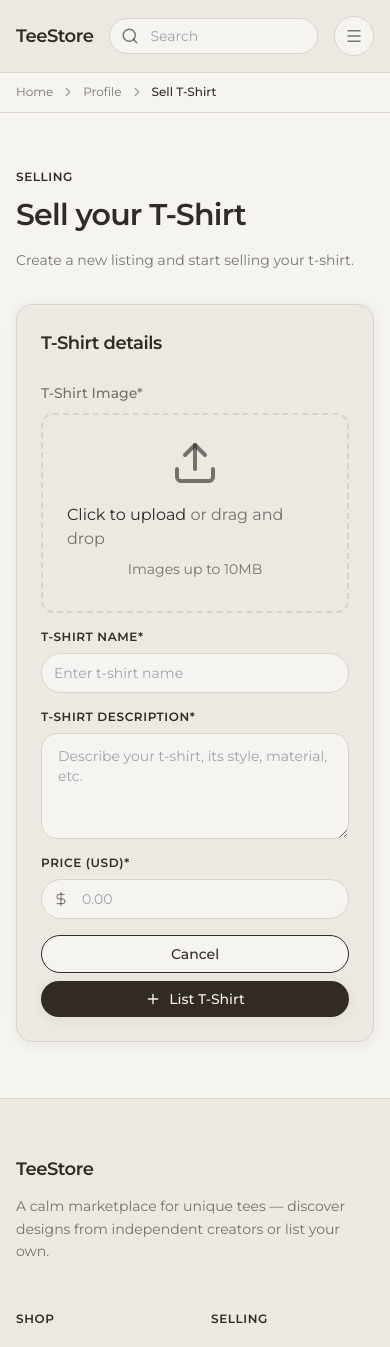
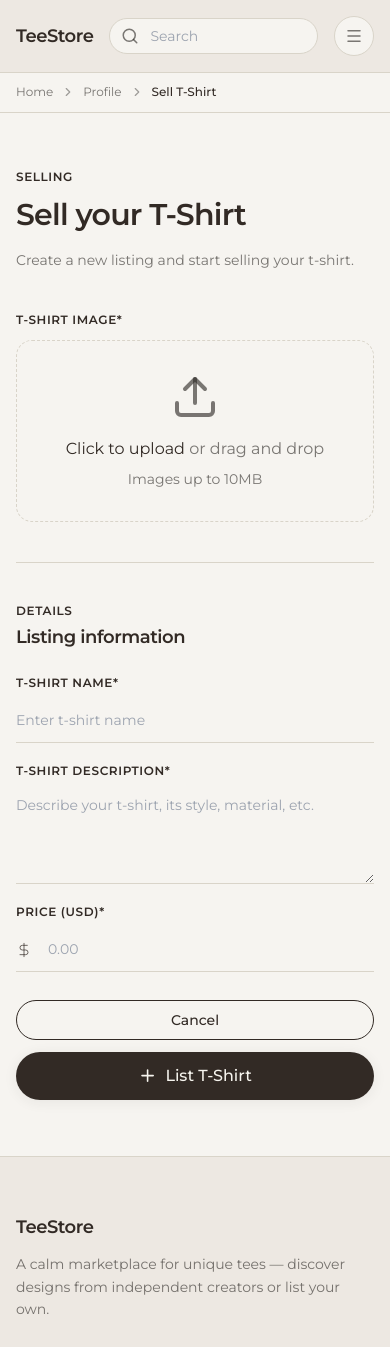
Before and after one commit to MartiiPartii/tee-store, a Next.js app: page /profile/sell-tshirt in a window 390 px wide. Shown: the top 1347 px of the page. Built offline with nearby package versions, Linux system fonts and the light colour scheme; no server answers.

Commit message:
Redesign all forms

```diff
--- a/app/(full-layout)/(profile)/profile/sell-tshirt/page.tsx
+++ b/app/(full-layout)/(profile)/profile/sell-tshirt/page.tsx
@@ -1,6 +1,5 @@
 import SectionContainer from "@/app/components/SectionContainer"
 import ShirtForm from "@/app/components/ShirtForm"
-import { Card } from "@/components/ui/card"
 
 const Sell = () => {
   return (
@@ -8,15 +7,11 @@ const Sell = () => {
       <div className="mx-auto max-w-[42rem]">
         <p className="ui-section-label mb-3">Selling</p>
         <h1 className="ui-page-title mb-4">Sell your T-Shirt</h1>
-        <p className="ui-body-lead mb-8">
+        <p className="ui-body-lead mb-10">
           Create a new listing and start selling your t-shirt.
         </p>
 
-        <Card className="p-6 sm:p-8">
-          <h2 className="ui-card-title mb-6">T-Shirt details</h2>
-
-          <ShirtForm />
-        </Card>
+        <ShirtForm />
       </div>
     </SectionContainer>
   )
--- a/app/components/FormInputField.tsx
+++ b/app/components/FormInputField.tsx
@@ -23,7 +23,7 @@ const FormInputField = ({
   rows,
   type,
   Icon,
-  inputStyle = "default",
+  inputStyle = "underline",
 }: Props) => {
   const [showPassword, setShowPassword] = useState(false)
   const hasPasswordToggle = type === "password"
--- a/app/components/ImageInput.tsx
+++ b/app/components/ImageInput.tsx
@@ -4,6 +4,7 @@ import { Upload, X } from "lucide-react"
 import React, { useEffect, useState } from "react"
 import Image from "next/image"
 import { cn } from "@/lib/utils"
+import { Label } from "@/components/ui/label"
 
 const ImageInput = ({
   file,
@@ -35,7 +36,6 @@ const ImageInput = ({
         setError("You can only upload one file.")
       } else {
         ;[...e.dataTransfer.items].forEach((item) => {
-          console.log(item)
           if (item.kind === "file") {
             const fileObj = item.getAsFile()
             if (fileObj && fileObj?.size > 10 * 1024 * 1024)
@@ -60,25 +60,19 @@ const ImageInput = ({
   }, [file])
 
   return (
-    <div>
+    <div className="flex flex-col gap-2">
       {imageUrl ? (
-        <div className="relative mt-6 flex justify-center">
+        <div className="relative mt-2 flex justify-center">
           <Image
             src={imageUrl}
             alt="Your Image"
             width={500}
             height={500}
-            style={{
-              width: "100%",
-              height: "auto",
-              aspectRatio: "1 / 1",
-              objectFit: "cover",
-              borderRadius: "0.75rem",
-            }}
+            className="aspect-square w-full max-w-[500px] rounded-2xl object-cover"
           />
           <button
             type="button"
-            className="absolute -right-5 -top-5 flex size-10 items-center justify-center rounded-full border border-border bg-brand-surface text-primary shadow-soft"
+            className="absolute -right-2 -top-2 flex size-10 items-center justify-center rounded-full border border-border bg-brand-surface text-primary shadow-soft sm:-right-5 sm:-top-5"
             onClick={handleRemoveImage}
             aria-label="Remove image"
           >
@@ -87,22 +81,14 @@ const ImageInput = ({
         </div>
       ) : (
         <>
-          <label
-            htmlFor="shirt-pic"
-            className="text-sm font-medium text-brand-muted"
-          >
-            T-Shirt Image*
-          </label>
+          <Label htmlFor="shirt-pic">T-Shirt Image*</Label>
 
           <label
             htmlFor="shirt-pic"
             className={cn(
-              "mt-2 mb-2 flex cursor-pointer flex-col items-center rounded-xl border-2 border-dashed p-6",
-              fileEnter
-                ? "border-primary"
-                : error
-                  ? "border-destructive"
-                  : "border-[var(--brand-border)]"
+              "mt-1 flex cursor-pointer flex-col items-center rounded-2xl border border-dashed border-border bg-brand-bg/50 p-8 transition-colors",
+              fileEnter && "border-primary bg-primary/[0.04]",
+              error && "border-destructive/60 bg-destructive/[0.03]"
             )}
             onDragOver={(e: React.DragEvent<HTMLLabelElement>) => {
               e.preventDefault()
@@ -115,7 +101,6 @@ const ImageInput = ({
             onDragEnd={(e: React.DragEvent<HTMLLabelElement>) => {
               e.preventDefault()
               if (fileEnter) setFileEnter(false)
-              console.log("drag end")
             }}
             onDrop={(e) => handleDropFile(e)}
           >
@@ -126,10 +111,9 @@ const ImageInput = ({
             ) : (
               <>
                 <p className="mb-2 text-base text-brand-muted">
-                  <span className="text-brand-text">Click to upload</span> or drag
-                  and drop
+                  <span className="text-foreground">Click to upload</span> or drag and drop
                 </p>
-                <p className="mb-2 text-sm text-brand-muted">Images up to 10MB</p>
+                <p className="text-sm text-brand-muted">Images up to 10MB</p>
               </>
             )}
 
@@ -144,9 +128,14 @@ const ImageInput = ({
         </>
       )}
 
-      {error && (
-        <p className="text-sm italic text-destructive">{error}</p>
-      )}
+      {error ? (
+        <p
+          className="rounded-xl border border-destructive/30 bg-destructive/5 px-4 py-3 text-sm text-destructive"
+          role="alert"
+        >
+          {error}
+        </p>
+      ) : null}
     </div>
   )
 }
--- a/app/components/PurchaseForm.tsx
+++ b/app/components/PurchaseForm.tsx
@@ -7,8 +7,10 @@ import { purchase } from "@/actions/purchase"
 import { UserShippingInfo } from "@/types/shipping"
 import { MapPin, Shirt } from "lucide-react"
 import Loader from "./Loader"
-import { Card } from "@/components/ui/card"
 import { Label } from "@/components/ui/label"
+
+const selectUnderlineClass =
+  "flex h-11 w-full cursor-pointer appearance-none rounded-none border-0 border-b border-border bg-brand-bg px-0 py-2 text-sm text-foreground focus-visible:border-primary focus-visible:outline-none focus-visible:ring-0 focus-visible:ring-offset-0 disabled:cursor-not-allowed disabled:opacity-50"
 
 const PurchaseForm = ({
   user,
@@ -19,34 +21,38 @@ const PurchaseForm = ({
 }) => {
   const [state, formAction, isLoading] = useActionState(purchase, null)
 
-  const selectClass =
-    "flex h-10 w-full rounded-full border border-border bg-brand-bg px-4 py-2 text-sm ring-offset-background focus-visible:outline-none focus-visible:ring-2 focus-visible:ring-ring focus-visible:ring-offset-2"
-
   return (
     <>
       {isLoading && <Loader />}
-      <Form id="purchase" action={formAction}>
+      <Form id="purchase" action={formAction} className="text-start">
         <input hidden name="itemId" value={productId} readOnly />
 
-        <Card className="mb-6 p-6 sm:p-8">
-          {state?.error && (
-            <p className="mb-4 text-sm italic text-destructive">{state?.error}</p>
-          )}
-          <div className="mb-6 flex flex-row items-center gap-3">
-            <Shirt className="size-6 shrink-0 text-primary" strokeWidth={1.5} aria-hidden />
+        <section className="mb-10">
+          {state?.error ? (
+            <p
+              className="mb-6 rounded-xl border border-destructive/30 bg-destructive/5 px-4 py-3 text-sm text-destructive"
+              role="alert"
+            >
+              {state.error}
+            </p>
+          ) : null}
+
+          <div className="mb-6 flex flex-row items-start gap-3">
+            <Shirt className="mt-0.5 size-6 shrink-0 text-primary" strokeWidth={1.5} aria-hidden />
             <div>
               <p className="ui-section-label mb-1">Item</p>
               <h2 className="ui-card-title">Product settings</h2>
             </div>
           </div>
 
-          <div className="grid w-full gap-2">
+          <div className="flex flex-col gap-5">
+            <div className="flex flex-col gap-2">
               <Label htmlFor="size-select">Size</Label>
               <select
                 id="size-select"
                 name="itemSize"
                 defaultValue="XS"
-              className={selectClass}
+                className={selectUnderlineClass}
               >
                 <option value="XS">XS</option>
                 <option value="S">S</option>
@@ -55,18 +61,20 @@ const PurchaseForm = ({
                 <option value="XL">XL</option>
               </select>
             </div>
-        </Card>
-        <Card className="p-6 sm:p-8">
-          <div className="mb-6 flex flex-row items-center gap-3">
-            <MapPin className="size-6 shrink-0 text-primary" strokeWidth={1.5} aria-hidden />
+          </div>
+        </section>
+
+        <section className="border-t border-border pt-10">
+          <div className="mb-6 flex flex-row items-start gap-3">
+            <MapPin className="mt-0.5 size-6 shrink-0 text-primary" strokeWidth={1.5} aria-hidden />
             <div>
               <p className="ui-section-label mb-1">Delivery</p>
               <h2 className="ui-card-title">Shipping information</h2>
             </div>
           </div>
 
-          <div className="flex flex-col gap-4">
-            <div className="grid grid-cols-12 gap-4">
+          <div className="flex flex-col gap-5">
+            <div className="grid grid-cols-12 gap-5 gap-y-5 sm:gap-x-5">
               <div className="col-span-12 sm:col-span-6">
                 <FormInputField
                   label="First Name"
@@ -105,7 +113,7 @@ const PurchaseForm = ({
               required={true}
             />
           </div>
-        </Card>
+        </section>
       </Form>
     </>
   )
--- a/app/components/ShirtForm.tsx
+++ b/app/components/ShirtForm.tsx
@@ -22,14 +22,27 @@ const ShirtForm = () => {
   return (
     <>
       {isLoading && <Loader />}
-      <Form action={action}>
-        {state?.error && (
-          <p className="mb-4 text-base italic text-destructive">{state.error}</p>
-        )}
+      <Form action={action} className="text-start">
+        {state?.error ? (
+          <p
+            className="mb-6 rounded-xl border border-destructive/30 bg-destructive/5 px-4 py-3 text-sm text-destructive"
+            role="alert"
+          >
+            {state.error}
+          </p>
+        ) : null}
 
+        <div className="mb-10">
           <ImageInput file={file} setFile={setFile} />
+        </div>
 
-        <div className="mt-4 flex flex-col gap-4">
+        <div className="border-t border-border pt-10">
+          <div className="mb-6">
+            <p className="ui-section-label mb-1">Details</p>
+            <h2 className="ui-card-title">Listing information</h2>
+          </div>
+
+          <div className="flex flex-col gap-5">
             <FormInputField
               label="T-Shirt Name*"
               placeholder="Enter t-shirt name"
@@ -55,19 +68,20 @@ const ShirtForm = () => {
               Icon={DollarSign}
               required={true}
             />
-          <div className="flex flex-col gap-2 sm:flex-row">
+            <div className="mt-2 flex flex-col gap-3 sm:flex-row sm:items-center">
               <Button
                 type="button"
                 variant="outlinePrimary"
-              className="flex-1"
+                className="w-full sm:flex-1"
                 onClick={() => router.back()}
               >
                 Cancel
               </Button>
-            <Button type="submit" variant="default" className="flex-1">
+              <Button type="submit" variant="default" size="lg" className="w-full sm:flex-1">
                 <Plus className="size-4" />
                 List T-Shirt
               </Button>
+            </div>
           </div>
         </div>
       </Form>
```
Lines whose indentation alone changed are shown as unchanged.
